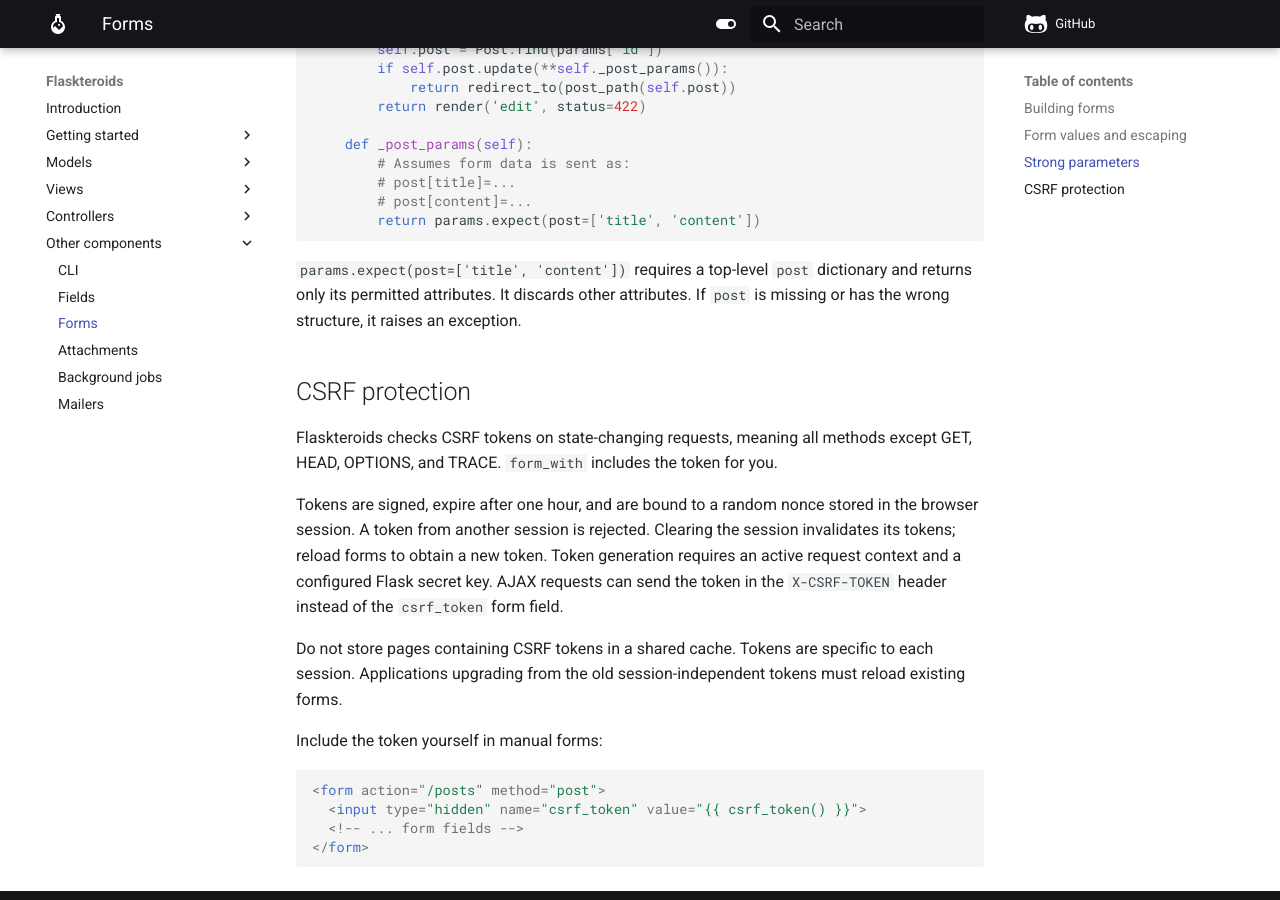
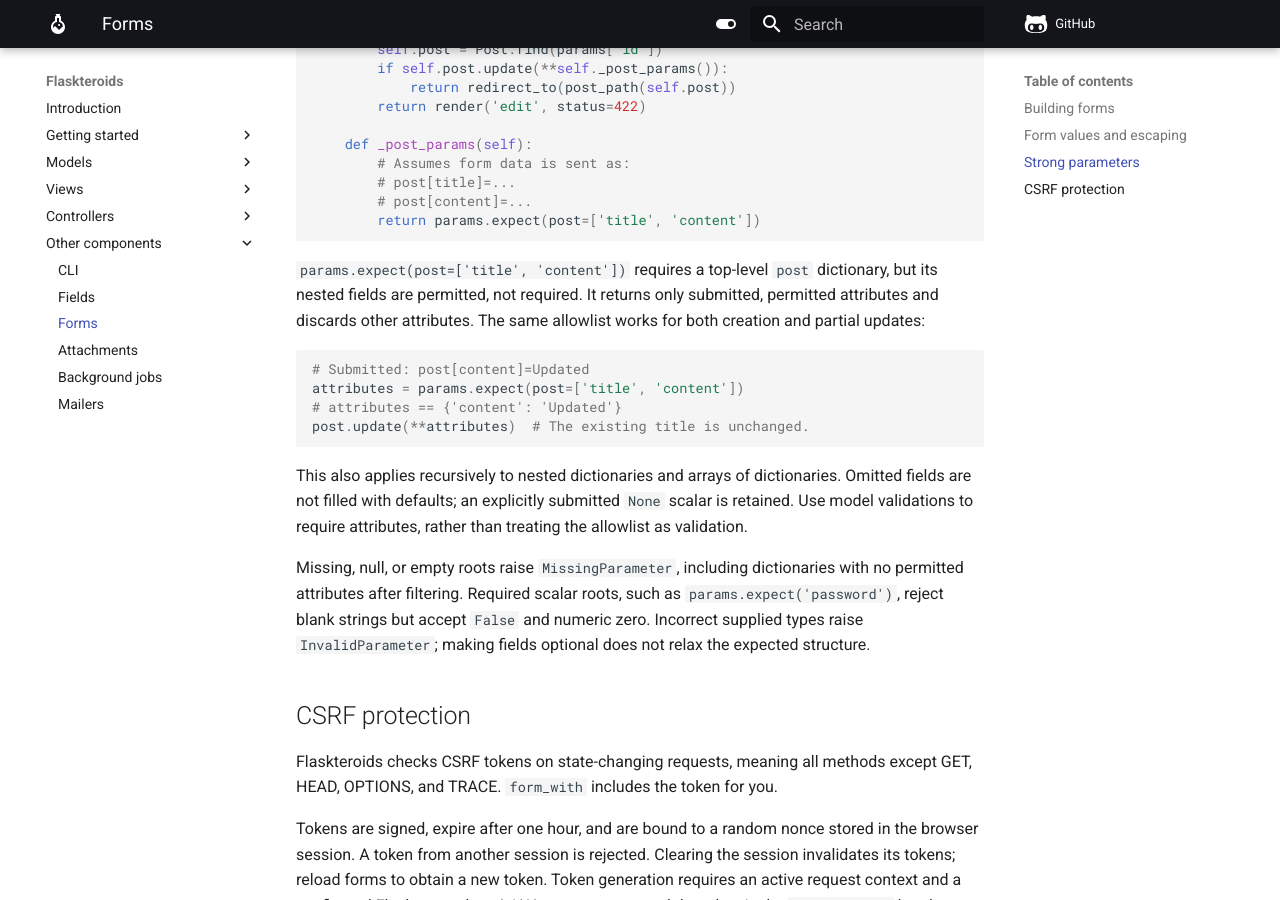
Before and after one commit to nullco/flaskteroids, an MkDocs documentation site: the page built from docs/other/forms.md, in a window 1280 px wide and 900 px high, scrolled down 1805 px. Built offline with MkDocs 1.6.1 and Material for MkDocs 9.7.7, drawn with Linux system fonts in a browser that asks for light colours; comment, search, counter and statistics services are not loaded.

Commit message:
fix(params)!: allow partial updates while requiring roots
BREAKING CHANGE: Nested allowlisted fields are optional; use model validations for required attributes. Null, blank, and empty required roots now raise MissingParameter.

````diff
--- a/docs/other/attachments.md
+++ b/docs/other/attachments.md
@@ -91,8 +91,10 @@ attributes = params.expect(user=["avatar", ("documents", [])])
 user.update(**attributes)
 ```
 
-`expect` requires the named keys. For optional uploads, only include keys that
-are present in the submitted parameters.
+`expect` requires the outer `user` dictionary, not every permitted upload field.
+Keep a fixed allowlist: omitted fields are excluded from `attributes`, so a partial
+update leaves their attachments unchanged. To clear a collection, submit an empty
+list explicitly rather than omitting the field.
 
 ## Validation and limits
 
--- a/docs/other/forms.md
+++ b/docs/other/forms.md
@@ -86,7 +86,28 @@ class PostsController(ActionController):
         return params.expect(post=['title', 'content'])
 ```
 
-`params.expect(post=['title', 'content'])` requires a top-level `post` dictionary and returns only its permitted attributes. It discards other attributes. If `post` is missing or has the wrong structure, it raises an exception.
+`params.expect(post=['title', 'content'])` requires a top-level `post` dictionary,
+but its nested fields are permitted, not required. It returns only submitted,
+permitted attributes and discards other attributes. The same allowlist works for
+both creation and partial updates:
+
+```python
+# Submitted: post[content]=Updated
+attributes = params.expect(post=['title', 'content'])
+# attributes == {'content': 'Updated'}
+post.update(**attributes)  # The existing title is unchanged.
+```
+
+This also applies recursively to nested dictionaries and arrays of dictionaries.
+Omitted fields are not filled with defaults; an explicitly submitted `None` scalar
+is retained. Use model validations to require attributes, rather than treating the
+allowlist as validation.
+
+Missing, null, or empty roots raise `MissingParameter`, including dictionaries
+with no permitted attributes after filtering. Required scalar roots, such as
+`params.expect('password')`, reject blank strings but accept `False` and numeric
+zero. Incorrect supplied types raise `InvalidParameter`; making fields optional
+does not relax the expected structure.
 
 ## CSRF protection
 
````
Also changed, not shown: CHANGELOG.md (+16 -0 lines), flaskteroids/.agents/skills/using-flaskteroids/SKILL.md (+4 -0 lines), 5 other files.
